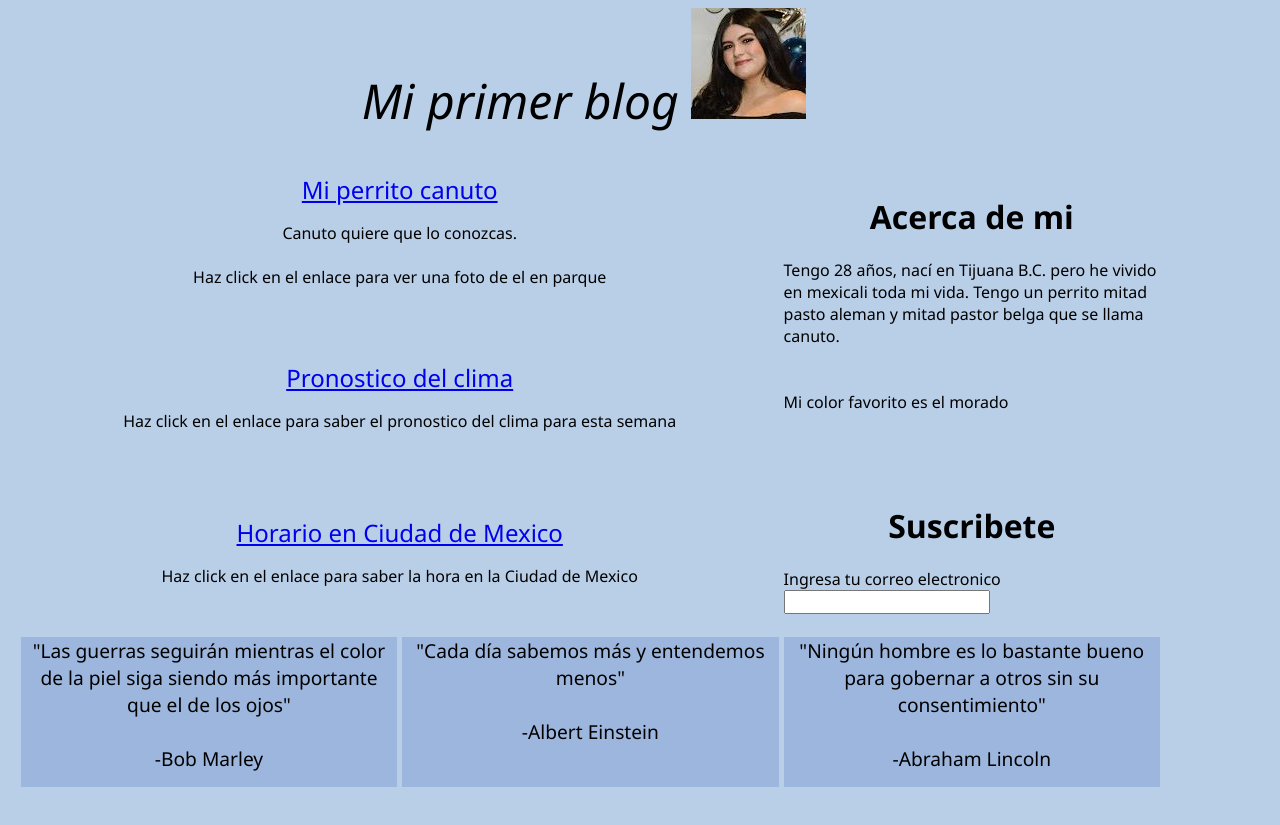
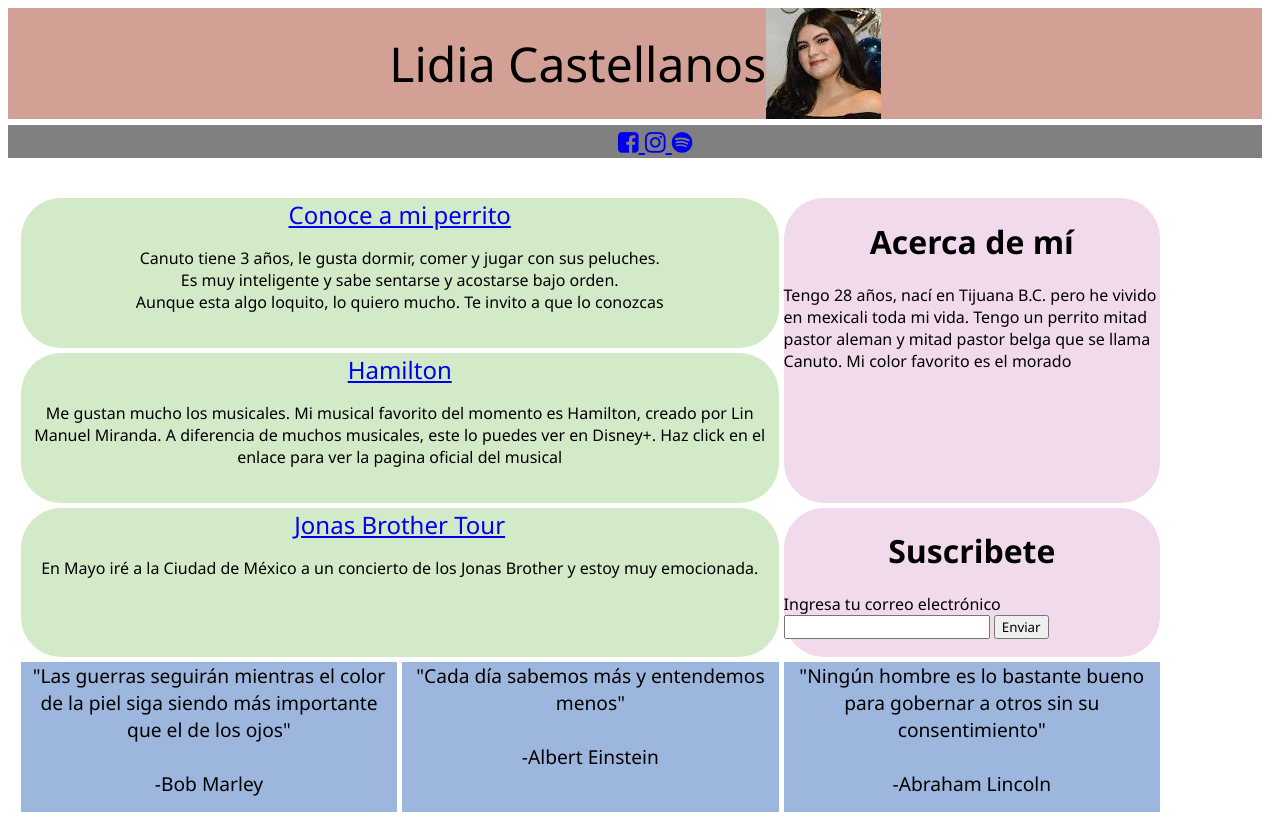
Before and after one commit to lidia-castellanos/proyectoUnidad2PWeb, a plain HTML site: page index.html in a window 1280 px wide. Before the commit the page ends 800 px from the top, so only its background shows below. Drawn offline with Linux system fonts and the light colour scheme.

Commit message:
Add files via upload

```diff
--- a/index.html
+++ b/index.html
@@ -5,47 +5,67 @@
     <meta charset="UTF-8">
     <meta name="viewport" content="width=<device-width>, initial-scale=1.0">
     <link rel="stylesheet" href="style.css" />
+    <link rel="stylesheet" href="https://cdnjs.cloudflare.com/ajax/libs/font-awesome/4.7.0/css/font-awesome.min.css">
 </head>
 
+
 <body>
-    <header>Mi primer blog
+    <header>Lidia Castellanos
         <img src="lidia.JPG" alt="">
     </header>
+    <nav class="menu">
+
+        <ul>
+            <li><a href="https://www.facebook.com/lidiaCastellanos996" target="blank"><i class="fa fa-facebook-square"
+                        aria-hidden="true"></i></li>
+            <li><a href="https://www.instagram.com/lidiacastellanosc_/" target="blank"><i class="fa fa-instagram"
+                        aria-hidden="true"></i></li>
+            <li><a href="https://open.spotify.com/intl-es/track/4nHJcUtNSUVjXRnjdP29Bk?si=c7ed9729708543fe"
+                    target="blank"><i class="fa fa-spotify" aria-hidden="true"></i></li>
+        </ul>
+    </nav>
     <div class="container">
 
 
         <!--<header class="encabezado">Encabezado</header>-->
         <div class="ligas" id="c1">
-            <a href="canuto.html">Mi perrito canuto</a>
-            <p>Canuto quiere que lo conozcas. <br><br>Haz click en el enlace para ver una foto de el en parque</p>
+            <a href="canuto.html">Conoce a mi perrito</a>
+            <p>Canuto tiene 3 años, le gusta dormir, comer y jugar con sus peluches.<br>Es muy inteligente y sabe
+                sentarse y acostarse bajo orden. <br>Aunque esta algo loquito, lo quiero mucho. Te invito a que lo
+                conozcas </p>
+
 
         </div>
 
         <div class="ligas" id="c2">
-            <a href="clima.html"><br>Pronostico del clima</a>
-            <p>Haz click en el enlace para saber el pronostico del clima para esta semana</p>
+            <a href="https://hamiltonmusical.com/new-york/" target="blank">Hamilton</a>
+            <p>Me gustan mucho los musicales. Mi musical favorito del momento es Hamilton, creado por Lin Manuel
+                Miranda. A diferencia de muchos musicales, este lo puedes ver en Disney+. Haz click en el enlace
+                para ver la pagina oficial del musical</p>
         </div>
         <div class="ligas" id="c3">
-            <a href="reloj.html"><br>Horario en Ciudad de Mexico</a>
-            <p>Haz click en el enlace para saber la hora en la Ciudad de Mexico</p>
+            <a href="https://jonasbrothers.com/the-tour" target="blank">Jonas Brother Tour</a>
+            <p>En Mayo iré a la Ciudad de México a un concierto de los Jonas Brother y estoy muy emocionada. </p>
 
 
         </div>
 
         <div class="lateral" id="lat1">
-            <h1>Acerca de mi</h1>
-            <p>Tengo 28 años, nací en Tijuana B.C. pero he vivido en mexicali toda mi vida. Tengo un perrito mitad pasto
-                aleman y mitad pastor belga que se llama canuto. <br><br><br>Mi color favorito es el morado</p>
+            <h1>Acerca de mí</h1>
+            <p>Tengo 28 años, nací en Tijuana B.C. pero he vivido en mexicali toda mi vida. Tengo un perrito mitad
+                pastor
+                aleman y mitad pastor belga que se llama Canuto. Mi color favorito es el morado</p>
         </div>
         <div class="lateral" id="lat2">
             <h1>Suscribete</h1>
-            <label for="email">Ingresa tu correo electronico</label>
+            <label for="email">Ingresa tu correo electrónico</label>
             <input type="email" id="email" name="email">
+            <button class="enviar">Enviar</button>
 
         </div>
 
         <div class="secciones">
-            <div class="cajas" id="sec1" >
+            <div class="cajas" id="sec1">
                 "Las guerras seguirán mientras el color de la piel siga siendo más importante que el de los ojos"
                 <br><br>-Bob Marley
 
--- a/style.css
+++ b/style.css
@@ -1,24 +1,56 @@
-*{
-    font-family:'Segoe UI', Tahoma, Geneva, Verdana, sans-serif
+* {
+    font-family: 'Segoe UI', Tahoma, Geneva, Verdana, sans-serif
 }
-body{
+
+body {
     width: 90dvw;
     box-sizing: border-box;
-    background-color: #b9cfe8;
+
 
 }
-a{
+
+a {
     font-size: 1.5rem;
 }
-header{
+
+header {
+    display: flex;
+    flex-wrap: wrap;
+    align-items: center;
+    justify-content: center;
+    width: 98dvw;
+    background-color: #d3a096;
+
     font-size: 3rem;
     text-align: center;
-    font-style: italic;
+    font-style: bold;
+
 
 }
-img{
-justify-items: center;
+
+nav {
+    margin-top: -10px;
+
+    width: 98dvw;
+    background-color: gray;
 }
+
+#perrito {
+    display: flex;
+    flex-wrap: wrap;
+    flex-direction: row;
+    justify-content: center;
+    align-items: center;
+}
+
+#perrito>img {
+
+    border: 10px solid #d3a096;
+    width: 50%;
+
+
+}
+
 .container {
     margin-left: 1dvw;
     margin-top: 3.5%;
@@ -36,42 +68,53 @@ justify-items: center;
 }
 
 #c1 {
+    border-radius: 2.5rem;
+    background-color: #d3eac8;
     grid-area: 1 / 1 / 3 / 3;
 
 }
 
 #c2 {
+    border-radius: 2.5rem;
+
+    background-color: #d3eac8;
     grid-area: 2 / 1 / 3 / 3;
 
 }
 
 #c3 {
+    border-radius: 2.5rem;
+
+    background-color: #d3eac8;
     grid-area: 3 / 1 / 3 / 3;
 
 }
 
-h1{
+h1 {
     text-align: center;
 }
 
 #lat1 {
-
-
+    border-radius: 2.5rem;
+    background-color: #f0daeb;
 
     grid-area: 1 / 3 / 3/3;
 }
 
 #lat2 {
-
+    border-radius: 2.5rem;
+    background-color: #f0daeb;
 
     grid-area: 3 / 3 / 3/3;
 }
-.cajas{
+
+.cajas {
     text-align: center;
     background-color: #9cb6dd;
     font-size: 1.2rem;
 
 }
+
 .secciones {
     grid-area: 4 / 1 / 5 / 4;
 
@@ -82,24 +125,34 @@ h1{
     grid-row-gap: 5px;
 }
 
+li {
 
-#fotoPerro{
+    display: inline;
+}
+
+ul {
+    list-style-type: none;
+    text-align: center;
+}
+
+#fotoPerro {
     border: 10px solid blue;
     height: 80dvh;
     width: 60dvw;
 }
 
 @media only screen and (max-width: 600px) {
-    .container{
+    .container {
         flex-direction: column;
         display: flex;
         flex-wrap: wrap;
     }
-   .secciones{
-    flex-direction: column;
-    display: flex;
+
+    .secciones {
+        flex-direction: column;
+        display: flex;
         flex-wrap: wrap;
-   }
+    }
 
 
 }
```
Also changed, not shown: canuto.html (+4 -1 lines).
